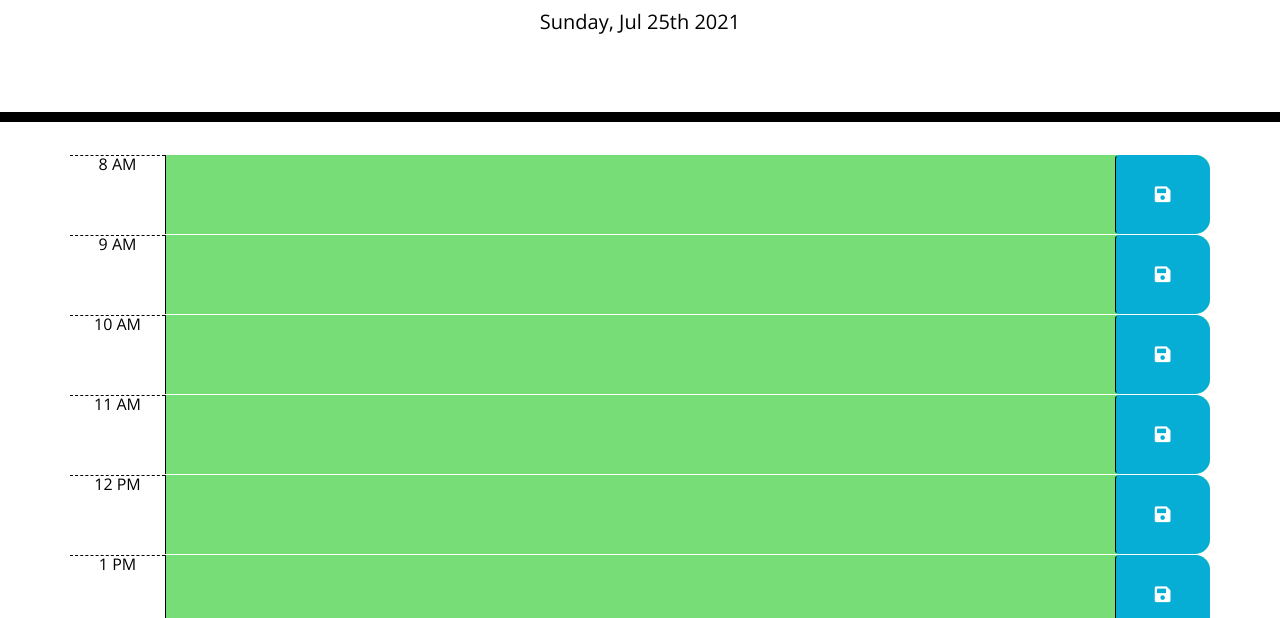
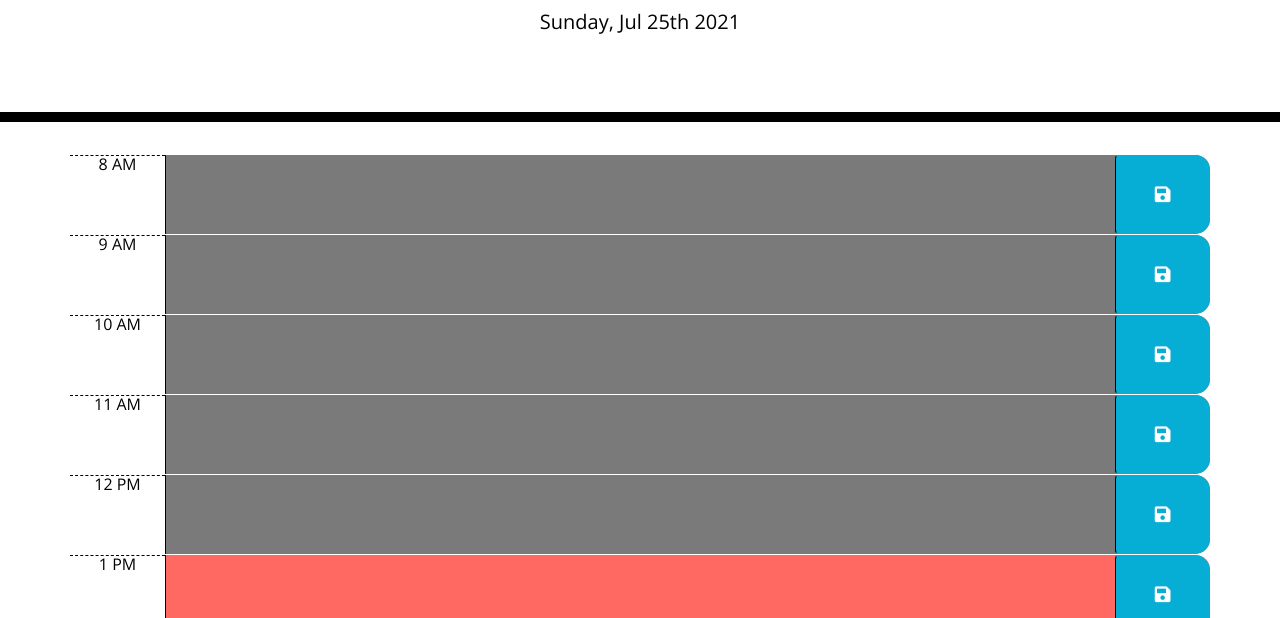
Before and after one commit to GraceKevin/workday-scheduler, a plain HTML site: page index.html in a window 1280 px wide. Shown: the part 182-800 px from the top of the page. Drawn offline with nearby package versions, Linux system fonts and the light colour scheme.

Commit message:
hours fix for parse

```diff
--- a/assets/script.js
+++ b/assets/script.js
@@ -11,7 +11,7 @@ $(document).ready(function () {
 
         localStorage.setItem(time, text);
 
-        //console.log(time, text);
+        console.log(time, text);
     })
 
     //  Track Time Function
@@ -20,13 +20,13 @@ $(document).ready(function () {
         // Current Number of Hours
         var currentTime = moment().hour();
 
-        //console.log(currentTime);
+        console.log(currentTime);
 
         $(".time-block").each(function () {
 
             // Set Variable for Block of Time
             var blockTime = parseInt($(this).attr("id").split("hour")[1]);
-            //console.log(currentTime, blockTime)
+            console.log(currentTime, blockTime)
 
             //Check Current Time in order to add background classes
             if ( blockTime < currentTime ) {
@@ -50,16 +50,16 @@ $(document).ready(function () {
 
     // Retrieve from local storage
 
-    $("#eightAM.description").val(localStorage.getItem("eightAM"));
-    $("#nineAM.description").val(localStorage.getItem("nineAM"));
-    $("#tenAM.description").val(localStorage.getItem("tenAM"));
-    $("#elevenAM.description").val(localStorage.getItem("elevenAM"));
-    $("#twelvePM.description").val(localStorage.getItem("twelvePM"));
-    $("#onePM.description").val(localStorage.getItem("onePM"));
-    $("#twoPM.description").val(localStorage.getItem("twoPM"));
-    $("#threePM.description").val(localStorage.getItem("threePM"));
-    $("#fourPM.description").val(localStorage.getItem("fourPM"));
-    $("#fivePM.description").val(localStorage.getItem("fivePM"));
+    $("#hour8.description").val(localStorage.getItem("hour8"));
+    $("#hour9.description").val(localStorage.getItem("hour9"));
+    $("#hour10.description").val(localStorage.getItem("hour10"));
+    $("#hour11.description").val(localStorage.getItem("hour11"));
+    $("#hour12.description").val(localStorage.getItem("hour12"));
+    $("#hour13.description").val(localStorage.getItem("hour13"));
+    $("#hour14.description").val(localStorage.getItem("hour14"));
+    $("#hour15.description").val(localStorage.getItem("hour15"));
+    $("#hour16.description").val(localStorage.getItem("hour16"));
+    $("#hour17.description").val(localStorage.getItem("hour17"));
 
     hourStatus();
 })
--- a/index.html
+++ b/index.html
@@ -23,70 +23,70 @@
       <!-- Timeblocks go here -->
 
       <!-- 8 AM -->
-      <div id="eightAM" class="row time-block">
+      <div id="hour8" class="row time-block">
         <div class="col-md-1 hour">8 AM</div>
         <textarea class="col-md-10 description"></textarea>
         <button class="btn saveBtn col-md-1"><i class="fas fa-save" style="font-size: 18px;"></i></button>
       </div>
 
       <!-- 9 AM -->
-      <div id="nineAM" class="row time-block">
+      <div id="hour9" class="row time-block">
         <div class="col-md-1 hour">9 AM</div>
         <textarea class="col-md-10 description"></textarea>
         <button class="btn saveBtn col-md-1"><i class="fas fa-save" style="font-size: 18px;"></i></button>
       </div>
 
       <!-- 10 AM -->
-      <div id="tenAM" class="row time-block">
+      <div id="hour10" class="row time-block">
         <div class="col-md-1 hour">10 AM</div>
         <textarea class="col-md-10 description"></textarea>
         <button class="btn saveBtn col-md-1"><i class="fas fa-save" style="font-size: 18px;"></i></button>
       </div>
 
       <!-- 11 AM -->
-      <div id="elevenAM" class="row time-block">
+      <div id="hour11" class="row time-block">
         <div class="col-md-1 hour">11 AM</div>
         <textarea class="col-md-10 description"></textarea>
         <button class="btn saveBtn col-md-1"><i class="fas fa-save" style="font-size: 18px;"></i></button>
       </div>
 
       <!-- 12 PM -->
-      <div id="twelvePM" class="row time-block">
+      <div id="hour12" class="row time-block">
         <div class="col-md-1 hour">12 PM</div>
         <textarea class="col-md-10 description"></textarea>
         <button class="btn saveBtn col-md-1"><i class="fas fa-save" style="font-size: 18px;"></i></button>
       </div>
 
       <!-- 1 PM -->
-      <div id="onePM" class="row time-block">
+      <div id="hour13" class="row time-block">
         <div class="col-md-1 hour">1 PM</div>
         <textarea class="col-md-10 description"></textarea>
         <button class="btn saveBtn col-md-1"><i class="fas fa-save" style="font-size: 18px;"></i></button>
       </div>
 
       <!-- 2 PM -->
-      <div id="twoPM" class="row time-block">
+      <div id="hour14" class="row time-block">
         <div class="col-md-1 hour">2 PM</div>
         <textarea class="col-md-10 description"></textarea>
         <button class="btn saveBtn col-md-1"><i class="fas fa-save" style="font-size: 18px;"></i></button>
       </div>
 
       <!-- 3 PM -->
-      <div id="threePM" class="row time-block">
+      <div id="hour15" class="row time-block">
         <div class="col-md-1 hour">3 PM</div>
         <textarea class="col-md-10 description"></textarea>
         <button class="btn saveBtn col-md-1"><i class="fas fa-save" style="font-size: 18px;"></i></button>
       </div>
 
       <!-- 4 PM -->
-      <div id="fourPM" class="row time-block">
+      <div id="hour16" class="row time-block">
         <div class="col-md-1 hour">4 PM</div>
         <textarea class="col-md-10 description"></textarea>
         <button class="btn saveBtn col-md-1"><i class="fas fa-save" style="font-size: 18px;"></i></button>
       </div>
 
       <!-- 5 PM -->
-      <div id="fivePM" class="row time-block">
+      <div id="hour17" class="row time-block">
         <div class="col-md-1 hour">5 PM</div>
         <textarea class="col-md-10 description"></textarea>
         <button class="btn saveBtn col-md-1"><i class="fas fa-save" style="font-size: 18px;"></i></button>
```
